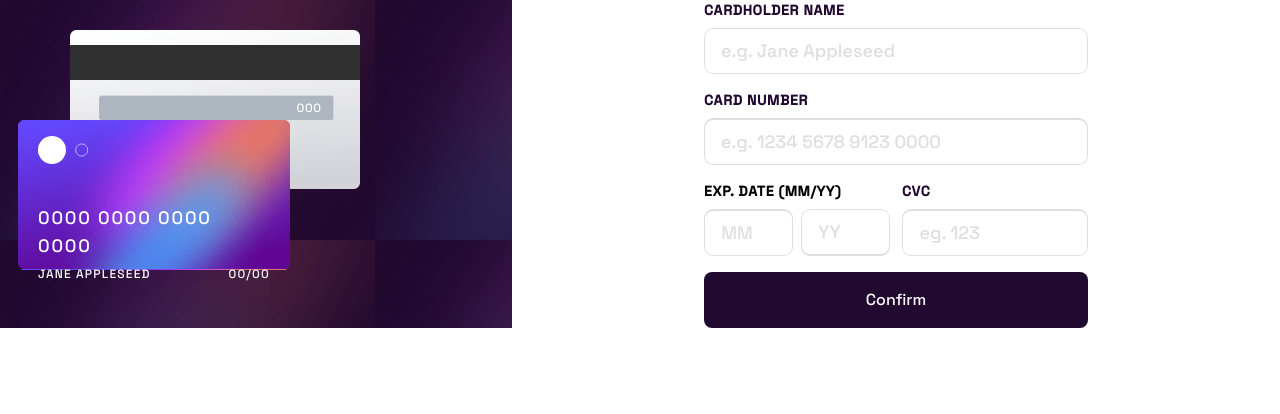
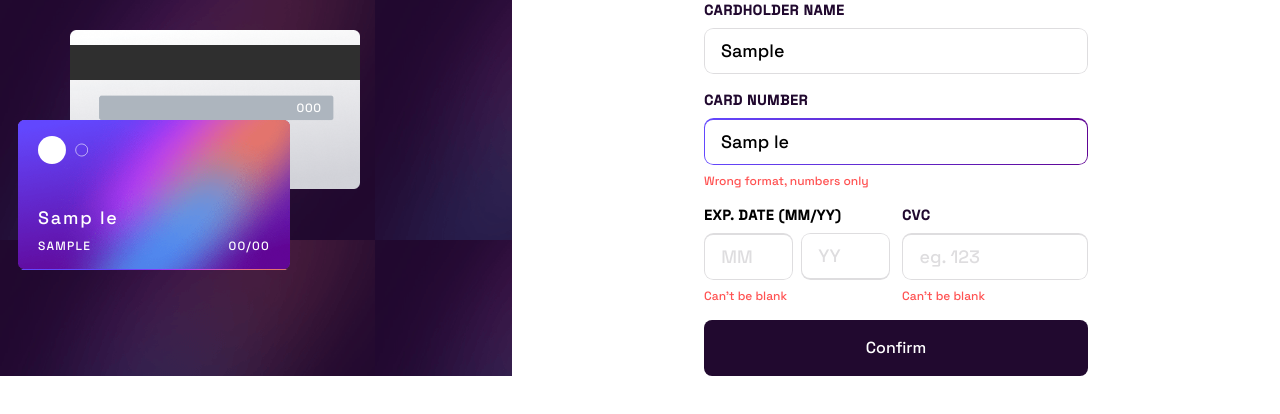
Before and after one commit to Jithin-b-p/interactive-card-details-form-main, a React (Vite) app: page / in a window 1280 px wide. Both pictures are taken after typing "Sample", "Sample", "Sample", "Sample", "Sample" into the empty fields and a click on the button "Confirm". Shown: the top 414 px of the page. Built offline with nearby package versions, Linux system fonts and the light colour scheme.

Commit message:
updating error logics

```diff
--- a/src/components/Form.tsx
+++ b/src/components/Form.tsx
@@ -54,9 +54,9 @@ function Form({
     const { name, value } = e.target;
     const sanitizedValue = value;
     const newValue = sanitizedValue
-      .replace(/[^\d]/g, "")
+      .replace(/[^a-zA-Z\d]/g, "")
       .slice(0, 16)
-      .replace(/(\d{4})/g, "$1 ")
+      .replace(/([\da-zA-Z]{4})/g, "$1 ")
       .trim();
 
     handleFormData({ ...formData, [name]: newValue });
@@ -94,6 +94,11 @@ function Form({
             onChange={onNameChange}
           />
         </span>
+        {errors.name && (
+          <span className="text-xs text-customErrorRed">
+            {errors.name.message}
+          </span>
+        )}
       </Field>
       <Field id="cardnumber" label="CARD NUMBER">
         <span className="p-[1px] pe-[1.2px] py-[1.5px] input">
@@ -107,7 +112,11 @@ function Form({
             placeholder="e.g. 1234 5678 9123 0000"
           />
         </span>
-        {errors.cardnumber && <span>{errors.cardnumber.message}</span>}
+        {errors.cardnumber && (
+          <span className="text-xs text-customErrorRed">
+            {errors.cardnumber.message}
+          </span>
+        )}
       </Field>
       <div className="flex gap-3">
         <label className="flex flex-col w-1/2 gap-2">
@@ -141,6 +150,13 @@ function Form({
               />
             </span>
           </div>
+          {(errors.expmonth || errors.expyear) && (
+            <span className="text-xs text-customErrorRed">
+              {errors.expmonth
+                ? errors.expmonth.message
+                : errors.expyear?.message}
+            </span>
+          )}
         </label>
         <div className="w-1/2">
           <Field id="cvc" label="CVC">
@@ -156,6 +172,11 @@ function Form({
                 value={formData.cvc}
               />
             </span>
+            {errors.cvc && (
+              <span className="text-xs text-customErrorRed">
+                {errors.cvc.message}
+              </span>
+            )}
           </Field>
         </div>
       </div>
--- a/src/index.css
+++ b/src/index.css
@@ -20,6 +20,8 @@
 
   --clr-blue: 249 99% 64%;
   --clr-purple: 278 94% 30%;
+  --clr-red: 0 100% 66%;
+
   --custom-gradient-input: linear-gradient(
     to right,
     hsl(var(--clr-blue)),
@@ -46,16 +48,3 @@ input:focus {
 .input:has(input:focus) {
   background: var(--custom-gradient-input);
 }
-/*
-
-.border-image:focus {
-  border-radius: 10px;
-  border: 1px solid transparent;
-  background: var(--custom-gradient-input) border-box;
-  -webkit-mask: linear-gradient(#fff 0 0) padding-box,
-    linear-gradient(#fff 0 0);
-  -webkit-mask-composite: xor;
-  mask-composite: exclude;
-}
-
-*/
--- a/src/schemas/cardDetailsFormSchema.ts
+++ b/src/schemas/cardDetailsFormSchema.ts
@@ -1,9 +1,15 @@
 import { z } from "zod";
 
 export const cardDetailsFormSchema = z.object({
-  name: z.string(),
-  cardnumber: z.string(),
-  expmonth: z.string(),
-  expyear: z.string(),
-  cvc: z.string(),
+  name: z.string().min(1, { message: "Can't be blank" }),
+  cardnumber: z.string().refine(
+    (value) => {
+      if (value === "") return false;
+      return !value.match(/[A-Za-z]/g);
+    },
+    { message: "Wrong format, numbers only" }
+  ),
+  expmonth: z.string().min(1, { message: "Can't be blank" }),
+  expyear: z.string().min(1, { message: "Can't be blank" }),
+  cvc: z.string().min(1, { message: "Can't be blank" }),
 });
--- a/tailwind.config.js
+++ b/tailwind.config.js
@@ -13,6 +13,7 @@ export default {
 
         customBlue: "hsl(var(--clr-blue))",
         customPurple: "hsl(var(--clr-purple))",
+        customErrorRed: "hsl(var(--clr-red))",
       },
     },
   },
```
Also changed, not shown: 1 other file (tests, documents, lock files or other folders).
